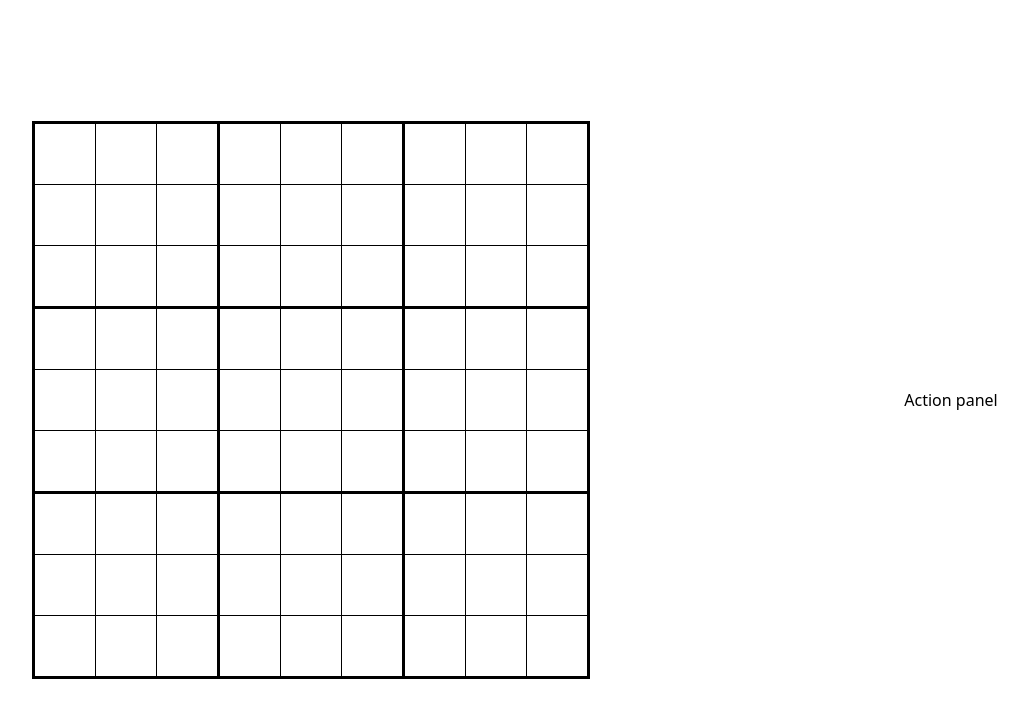
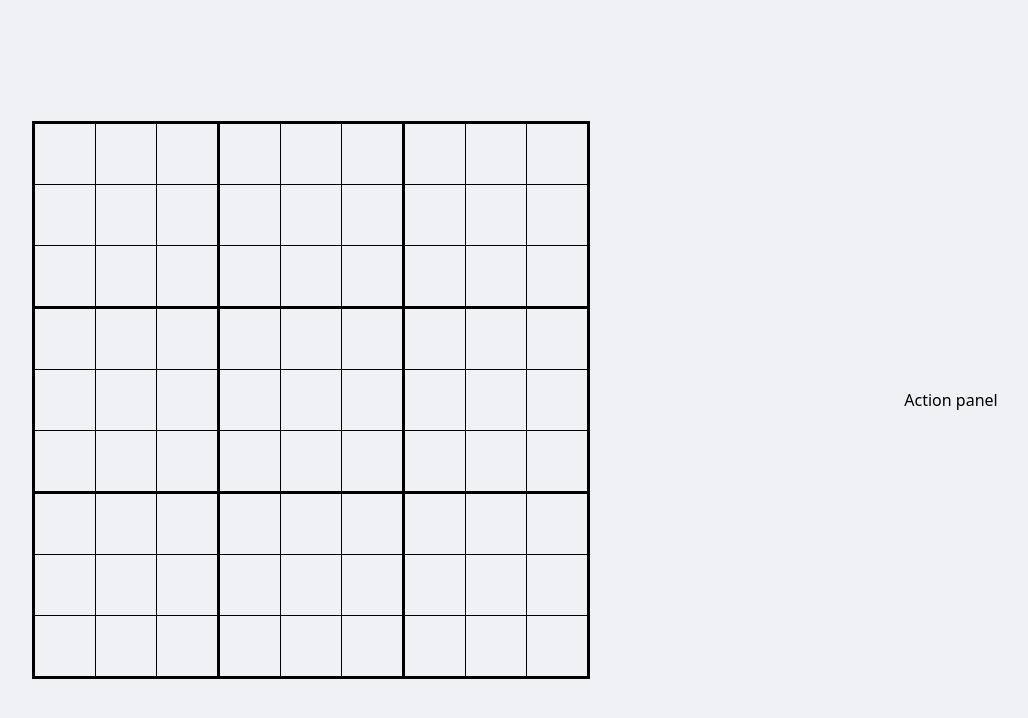
Before and after one commit to AdrianSzymanski/sudoku, a React (Vite) app: page / in a window 1280 px wide. Shown: the top 718 px of the page, without its empty margins (179-1207 px from the left). Built offline with nearby package versions, Linux system fonts and the light colour scheme.

Commit message:
feat(styles): added draft Custom Properties

```diff
--- a/src/index.css
+++ b/src/index.css
@@ -28,4 +28,5 @@ button {
 *::before,
 *::after {
   box-sizing: border-box;
+  outline-offset: 3px;
 }
--- a/src/main.tsx
+++ b/src/main.tsx
@@ -1,6 +1,7 @@
 import { StrictMode } from 'react';
 import { createRoot } from 'react-dom/client';
 import { App } from './components';
+import './variables.css';
 import './index.css';
 
 createRoot(document.getElementById('root')!).render(
--- a/src/ui/Layout/Layout.ui.css
+++ b/src/ui/Layout/Layout.ui.css
@@ -2,6 +2,7 @@
   display: flex;
   flex-flow: row wrap;
   min-block-size: 100dvh;
+  background-color: var(--white-smoke);
 }
 
 .layout__main {
--- /dev/null
+++ b/src/variables.css
@@ -0,0 +1,20 @@
+:root {
+  --black: #000000;
+  --black-alpha-10: rgba(0, 0, 0, .1);
+
+  --grey: #686976;
+  --grey-light: #a0a0a0;
+  --grey-alpha-10: rgba(104, 105, 118, .1);
+
+  --white: #ffffff;
+  --white-smoke: #f0f1f4;
+  --white-alpha-20: rgba(255, 255, 255, .2);
+  --white-alpha-80: rgba(255, 255, 255, .8);
+
+  --shadow-elevated:
+    -3px -3px 4px 0 var(--white-alpha-80),
+    3px 3px 4px 0 var(--black-alpha-10);
+  --shadow-depressed:
+    inset -3px -3px 4px 0 var(--white-alpha-80),
+    inset 3px 3px 4px 0 var(--black-alpha-10);
+}
```
